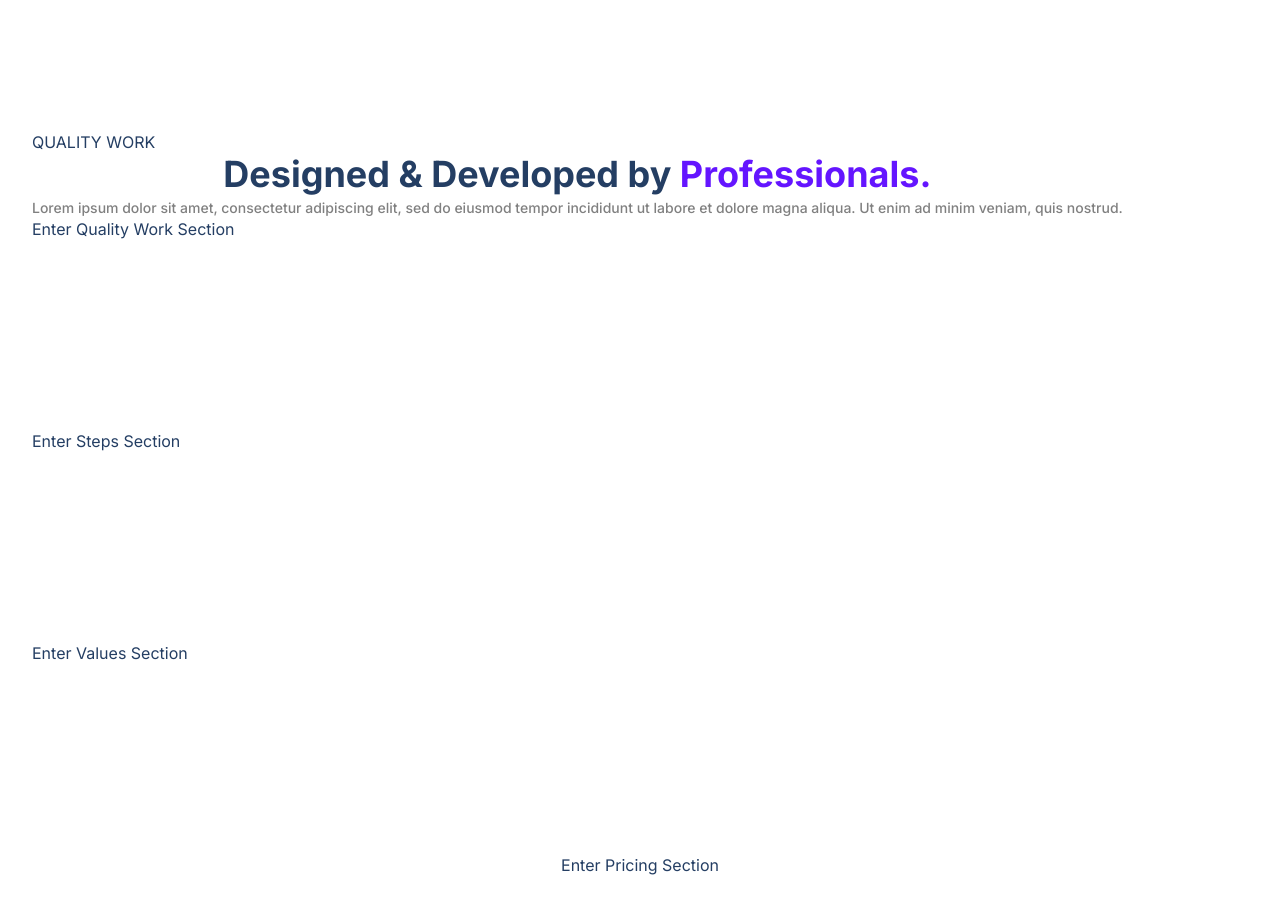
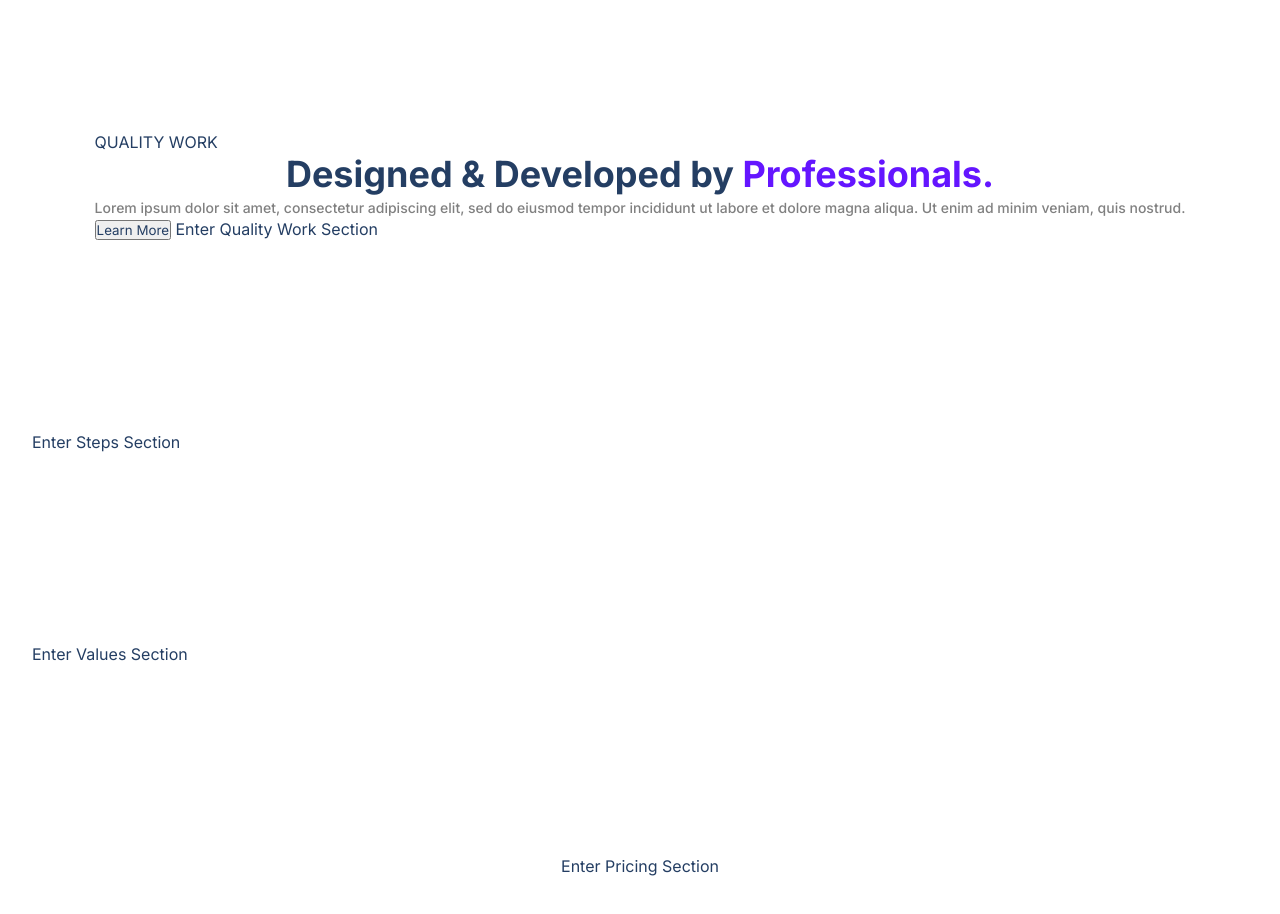
Before and after one commit to thina98/personal-project-, a plain HTML site: page personal project/index.html in a window 1280 px wide. Shown: the part 2680-3594 px from the top of the page. Drawn offline with Linux system fonts and the light colour scheme; a script that the page names is missing.

Commit message:
Add files via upload

```diff
--- a/personal project/index.html
+++ b/personal project/index.html
@@ -197,6 +197,7 @@
                             Lorem ipsum dolor sit amet, consectetur adipiscing elit, sed do eiusmod tempor
                             incididunt ut labore et dolore magna aliqua. Ut enim ad minim veniam, quis nostrud.
                         </p>
+                        <button class="btn">Learn More</button>
                     <!--  -->Enter Quality Work Section<!--  -->
                 </div>
             </div>
--- a/personal project/style.css
+++ b/personal project/style.css
@@ -375,6 +375,7 @@ QUALITY WORK ↓
     display: flex;
     justify-content: space-between;
     align-items: center;
+    flex-direction: column-reverse;
 }
 
 
```
